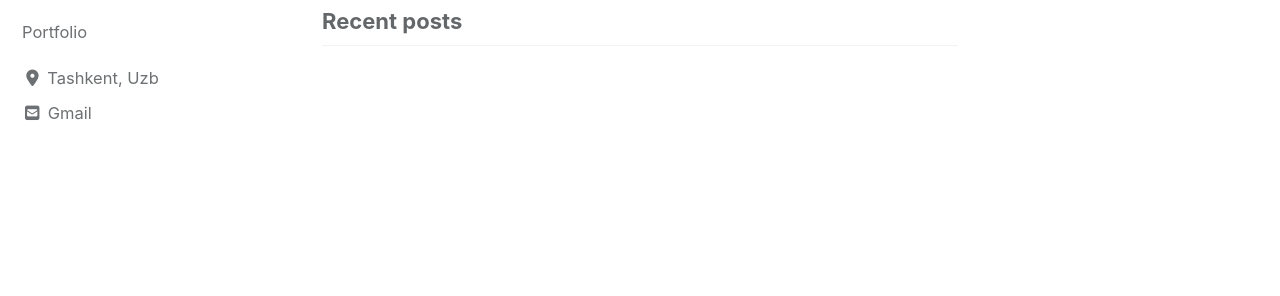
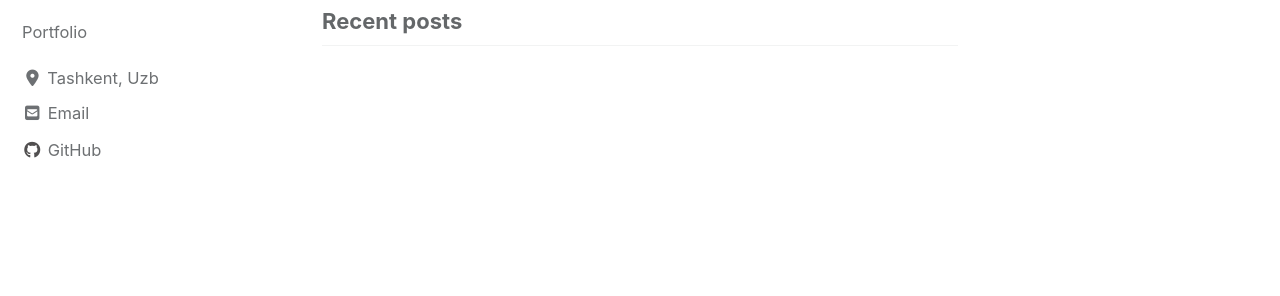
Before and after one commit to abdu95/portfolio, a Jekyll site: the page built from index.html, in a window 1280 px wide. Shown: the part 134-430 px from the top of the page. Built offline with Jekyll 4.4.1, drawn with Linux system fonts in a browser that asks for light colours; cached includes are drawn as plain includes; nearby versions of some CDN libraries; the list of posts is cut into pages by our own code.

Commit message:
fix: second attempt with Github link

```diff
--- a/_config.yml
+++ b/_config.yml
@@ -98,9 +98,12 @@ author:
   location: "Tashkent, Uzb"
   email:
   links:
-    - label: "Gmail"
+    - label: "Email"
       icon: "fas fa-fw fa-envelope-square"
       url: "mailto:abdumalik2014@gmail.com"
+    - label: "GitHub"
+      icon: "fab fa-fw fa-github"
+      url: "https://github.com/abdu95"
     - label: "Website"
       icon: "fas fa-fw fa-link"
       # url: "https://your-website.com"
@@ -110,9 +113,6 @@ author:
     - label: "Facebook"
       icon: "fab fa-fw fa-facebook-square"
       # url: "https://facebook.com/"
-    - label: "GitHub"
-      icon: "fab fa-fw fa-github"
-      # url: "https://github.com/"
     - label: "Instagram"
       icon: "fab fa-fw fa-instagram"
       # url: "https://instagram.com/"
```
